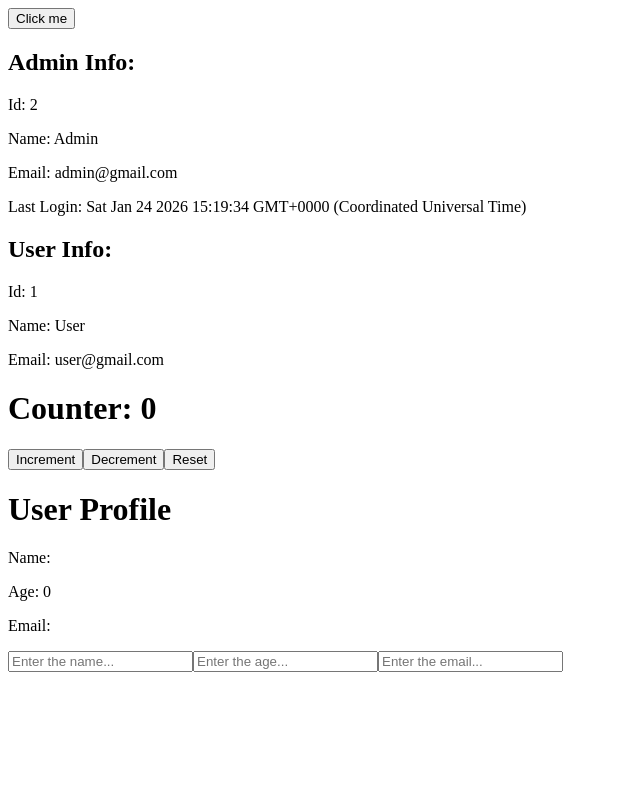
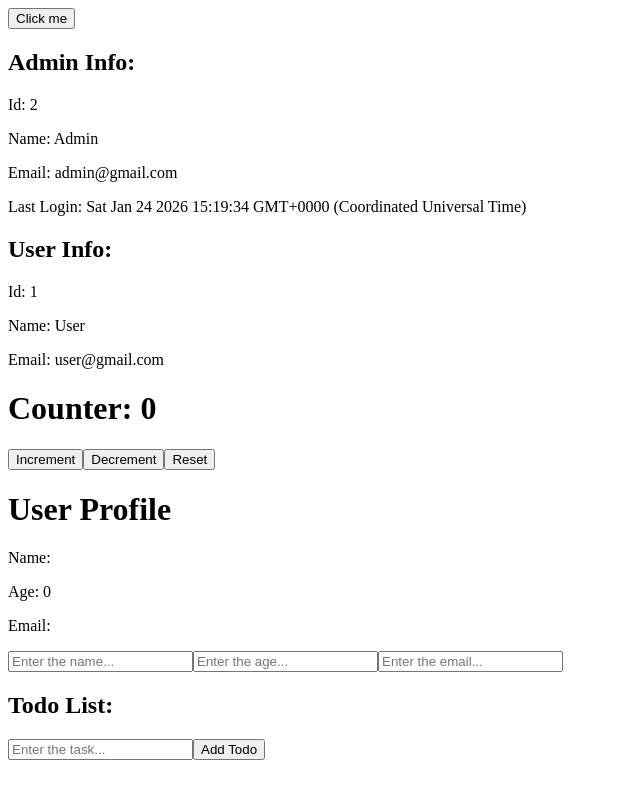
Before and after one commit to Hrisshhii/react-practice, a React (Vite) app in the folder Typescript-practice/: page / in a window 1280 px wide. Shown: the whole page, without its empty margins (0-640 px from the left). Built offline with nearby package versions, Linux system fonts and the light colour scheme.

Commit message:
Todo with typescript

```diff
--- a/Typescript-practice/src/App.tsx
+++ b/Typescript-practice/src/App.tsx
@@ -4,6 +4,7 @@ import Buttons from './Components/Buttons'
 import UserInfo from './Components/UserInfo'
 import Counter from './Components/Counter'
 import UserProfile from './Components/UserProfile'
+import Todo from './Components/Todo'
 //import Users from './Components/Users'
 
 
@@ -49,6 +50,7 @@ function App() {
       <UserInfo user={user}/>
       <Counter />
       <UserProfile />
+      <Todo />
     </>
   )
 }
--- /dev/null
+++ b/Typescript-practice/src/Components/Todo.tsx
@@ -0,0 +1,37 @@
+import { useState } from "react";
+
+interface Todo{
+    id: number;
+    task: string;
+    completed: boolean;
+}
+
+const Todo = () => {
+    const [todos,setTodos]=useState<Todo[]>([]);
+    const [task,setTask]=useState<string>("");
+
+    const addToDo=()=>{
+        if(task.trim()==="") return;
+        const newTodo: Todo={
+            id: todos.length+1,
+            task: task,
+            completed: false
+        };
+        setTodos([...todos,newTodo]);
+        setTask("");
+    };
+  return (
+    <div>
+        <h2>Todo List: </h2>
+        <input type="text" value={task} placeholder="Enter the task..." onChange={e=>setTask(e.target.value)}/>
+        <button onClick={addToDo}>Add Todo</button>
+        <ul>
+            {todos.map(todo=>(
+                <li key={todo.id}>{todo.task}</li>
+            ))}
+        </ul>
+    </div>
+  )
+}
+
+export default Todo
```
